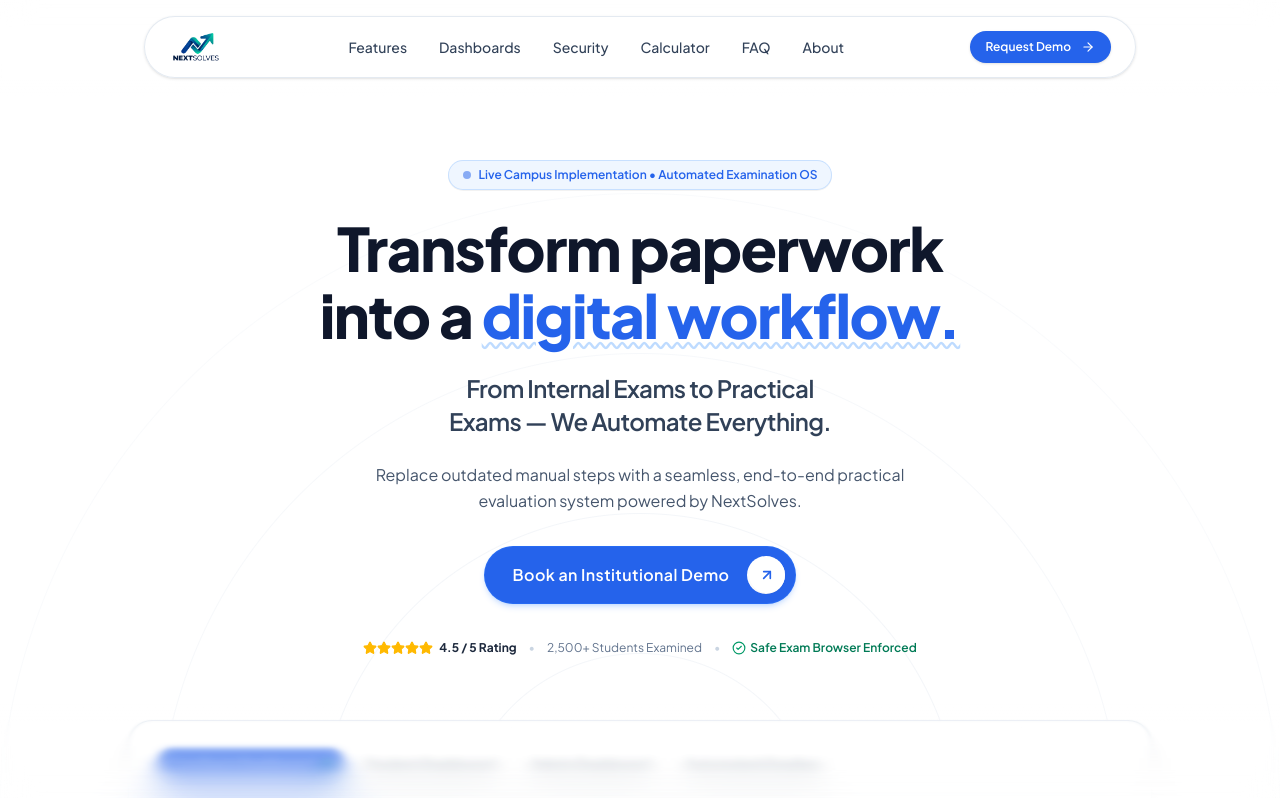
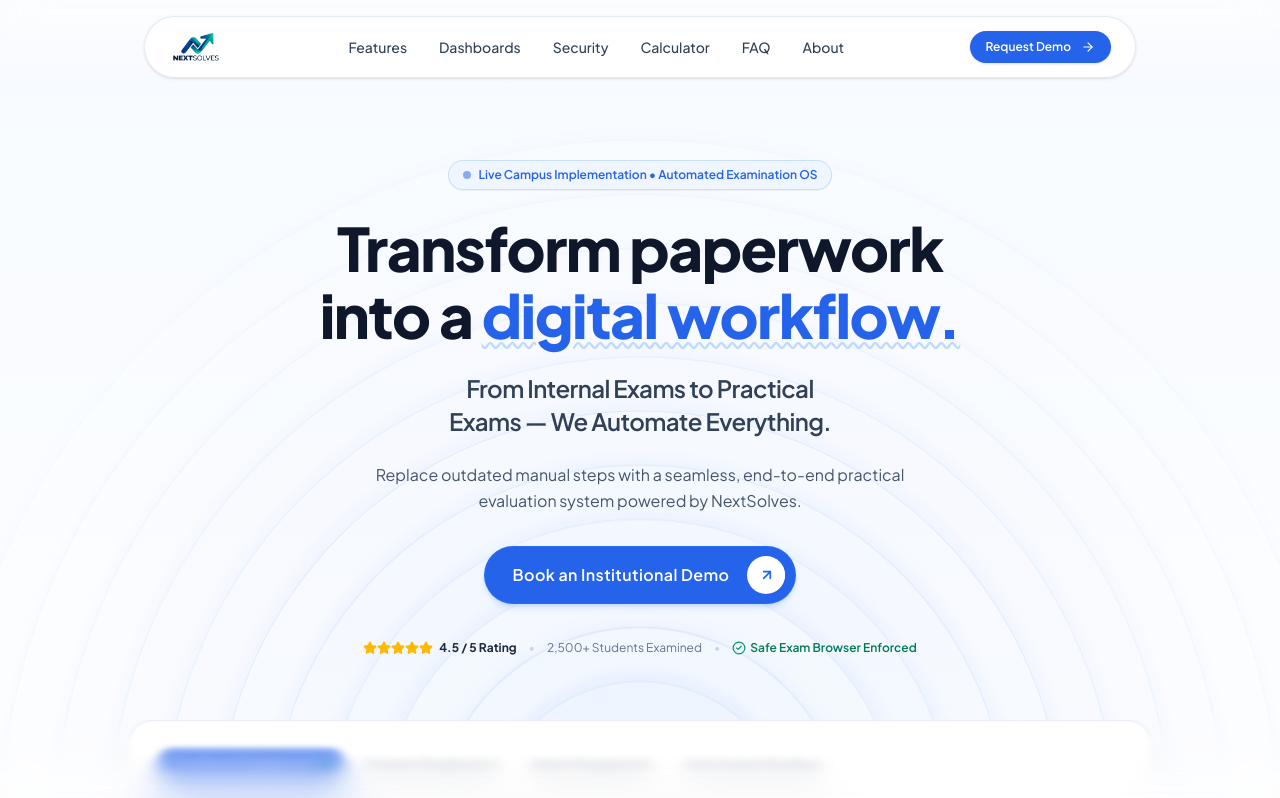
Before and after one commit to AdityaThakur-29/NextSolve, a Next.js app: page / in a window 1280 px wide. Shown: the top 798 px of the page. Built offline with nearby package versions, Linux system fonts and the light colour scheme.

Commit message:
Add Ripple component and update styles

```diff
--- a/src/app/globals.css
+++ b/src/app/globals.css
@@ -1,4 +1,6 @@
 @import "tailwindcss";
+
+@custom-variant dark (&:is(.dark *));
 
 :root {
   /* Clean Light SaaS Neutral & Semantic Palette */
@@ -83,6 +85,15 @@
 
   --animate-marquee: marquee var(--duration, 40s) infinite linear;
   --animate-marquee-vertical: marquee-vertical var(--duration, 40s) linear infinite;
+  --animate-ripple: ripple var(--duration,2s) ease calc(var(--i, 0)*.2s) infinite;
+  @keyframes ripple {
+  0%, 100% {
+    transform: translate(-50%, -50%) scale(1);
+    }
+  50% {
+    transform: translate(-50%, -50%) scale(0.9);
+    }
+  }
 }
 
 @keyframes marquee {
--- a/src/app/page.tsx
+++ b/src/app/page.tsx
@@ -10,6 +10,7 @@ import ComparisonTable from '@/components/ComparisonTable';
 import ContactForm from '@/components/ContactForm';
 import DigitalPipelineBeam from '@/components/DigitalPipelineBeam';
 import CircleExpandButton from '@/components/CircleExpandButton';
+import { Ripple } from '@/components/ui/ripple';
 import { Button } from '@/components/ui/button';
 import { Card, CardHeader, CardTitle, CardDescription } from '@/components/ui/card';
 import { AnimatedCounter } from '@/components/Animations';
@@ -121,7 +122,8 @@ export default function HomePage() {
         {/* ============================================================ */}
         {/* SECTION 1 — HERO */}
         {/* ============================================================ */}
-        <section className="relative pt-32 pb-16 sm:pt-40 sm:pb-24 overflow-hidden hero-radial-pattern hero-concentric-circles border-b border-slate-100">
+        <section className="relative pt-32 pb-16 sm:pt-40 sm:pb-24 overflow-hidden bg-gradient-to-b from-blue-50/50 via-blue-50/15 to-white border-b border-slate-100">
+          <Ripple mainCircleSize={340} numCircles={11} circleSpacing={120} mainCircleOpacity={0.32} />
           <div className="container-custom relative z-10">
             <div className="max-w-4xl mx-auto text-center space-y-6">
               {/* Centered Pill Announcement */}
--- /dev/null
+++ b/src/components/ui/ripple.tsx
@@ -0,0 +1,74 @@
+import React, { type ComponentPropsWithoutRef, type CSSProperties } from "react"
+
+import { cn } from "@/lib/utils"
+
+interface RippleProps extends ComponentPropsWithoutRef<"div"> {
+  mainCircleSize?: number
+  mainCircleOpacity?: number
+  numCircles?: number
+  circleSpacing?: number
+  centerTop?: string
+  centerLeft?: string
+  borderColor?: string
+  fillColor?: string
+}
+
+export const Ripple = React.memo(function Ripple({
+  mainCircleSize = 340,
+  mainCircleOpacity = 0.32,
+  numCircles = 11,
+  circleSpacing = 120,
+  centerTop = "50%",
+  centerLeft = "50%",
+  borderColor = "rgba(58, 131, 249, 0.65)",
+  fillColor = "rgba(219, 234, 254, 0.18)",
+  className,
+  ...props
+}: RippleProps) {
+  return (
+    <div
+      className={cn(
+        "pointer-events-none absolute inset-0 [mask-image:linear-gradient(to_bottom,white_65%,transparent)] [-webkit-mask-image:linear-gradient(to_bottom,white_65%,transparent)] select-none",
+        className
+      )}
+      {...props}
+    >
+      {Array.from({ length: numCircles }, (_, i) => {
+        const size = mainCircleSize + i * circleSpacing
+        const opacity = Math.max(
+          0.03,
+          mainCircleOpacity - (i / Math.max(1, numCircles)) * (mainCircleOpacity - 0.03)
+        )
+        const animationDelay = `${i * 0.010}s`
+        const borderStyle = "solid"
+
+        return (
+          <div
+            key={i}
+            className="animate-ripple absolute rounded-full border shadow-lg"
+            style={
+              {
+                "--i": i,
+                width: `${size}px`,
+                height: `${size}px`,
+                opacity,
+                animationDelay,
+                borderStyle,
+                borderWidth: "1px",
+                borderColor,
+                backgroundColor: fillColor,
+                boxShadow: "0 0 30px rgba(59, 131, 246, 0.37)",
+                top: centerTop,
+                left: centerLeft,
+                transform: "translate(-50%, -50%) scale(1)",
+              } as CSSProperties
+            }
+          />
+        )
+      })}
+    </div>
+  )
+})
+
+Ripple.displayName = "Ripple"
+export default Ripple;
```
Also changed, not shown: components.json.
